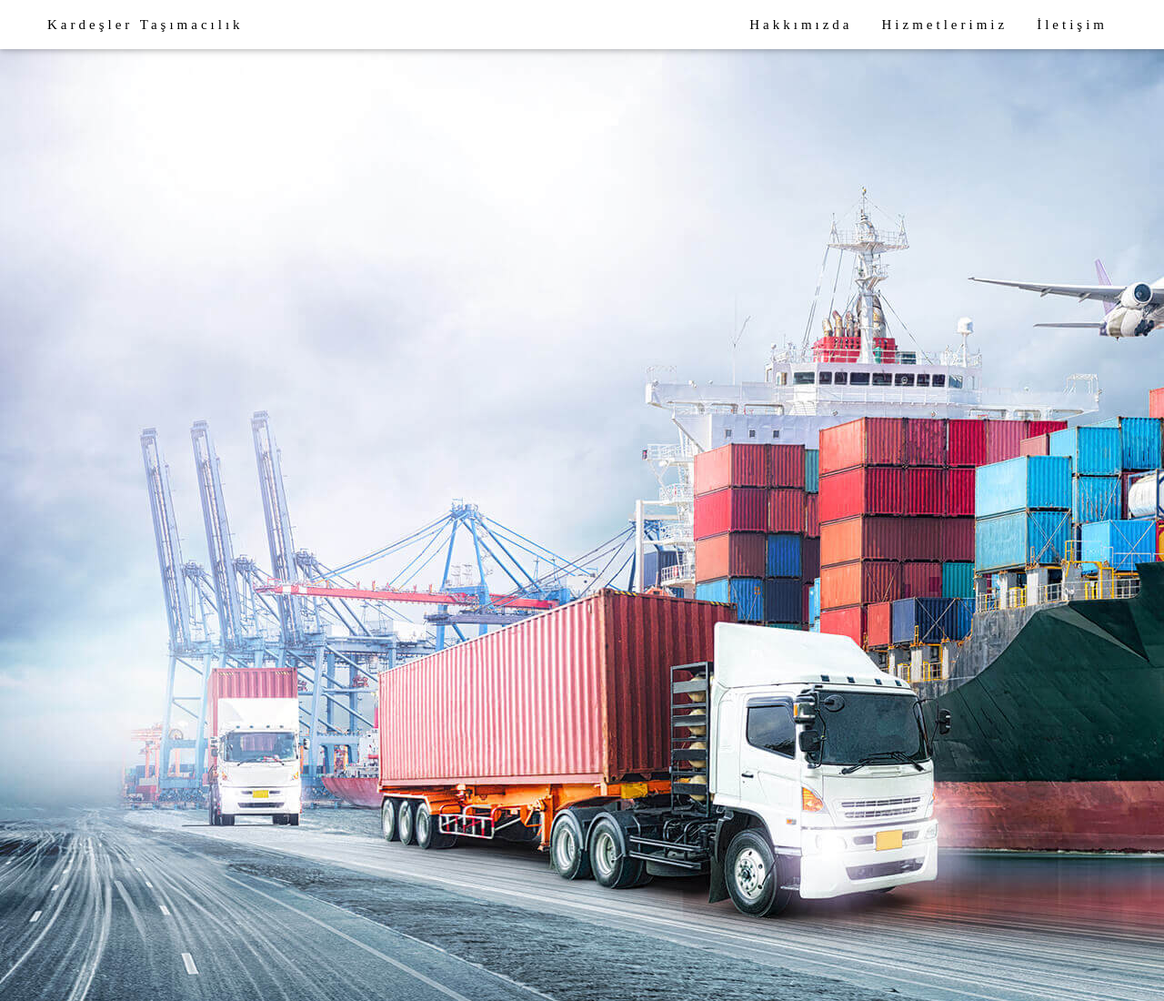
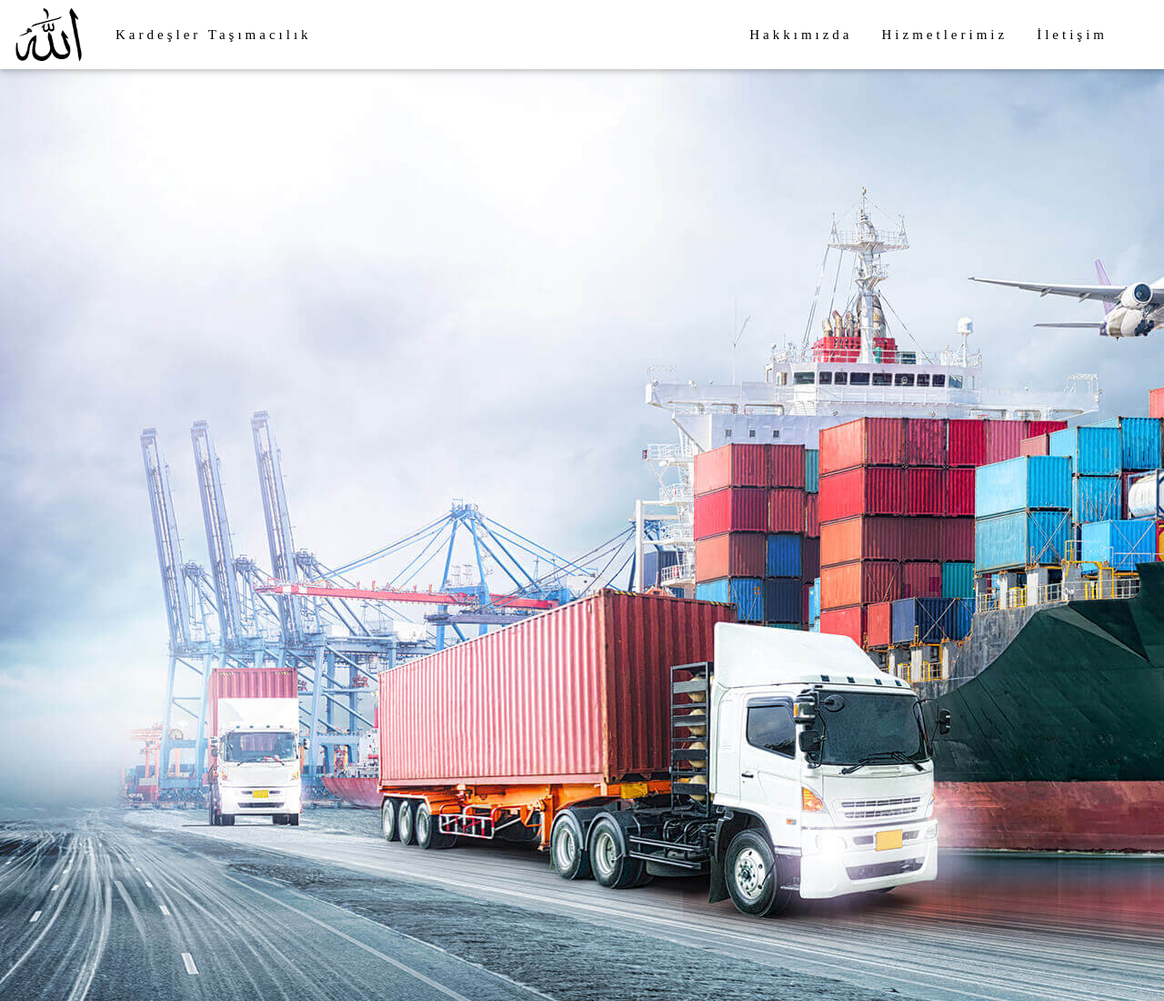
Before and after one commit to Rauqe/lojistikweb, a plain HTML site: page index.html in a window 1280 px wide. Shown: the top 1100 px of the page at 91% size. Drawn offline with Linux system fonts and the light colour scheme; a web font is replaced by a local one.

Commit message:
değişiklik

```diff
--- a/index.html
+++ b/index.html
@@ -14,6 +14,7 @@
 <body>
   <!-- Top Navigation Bar -->
   <nav class="navbar">
+  <img src="./tırs/logo.jpg" alt="" class="logo"/>
     <button class="name-btn">Kardeşler Taşımacılık</button>
     <div class="nav-right">
       <button onclick="window.location.href='#gotoabout';" class="about-btn">Hakkımızda</button>
--- a/style.css
+++ b/style.css
@@ -23,6 +23,10 @@ html {
 .nav-right {
   margin-right: 62px;
   display: flex;
+}
+.logo{
+  width: 75px;
+  height: 60px;
 }
 
 /* Styling Navbar Buttons */
```
Also changed, not shown: tırs/logo.jpg (added).
